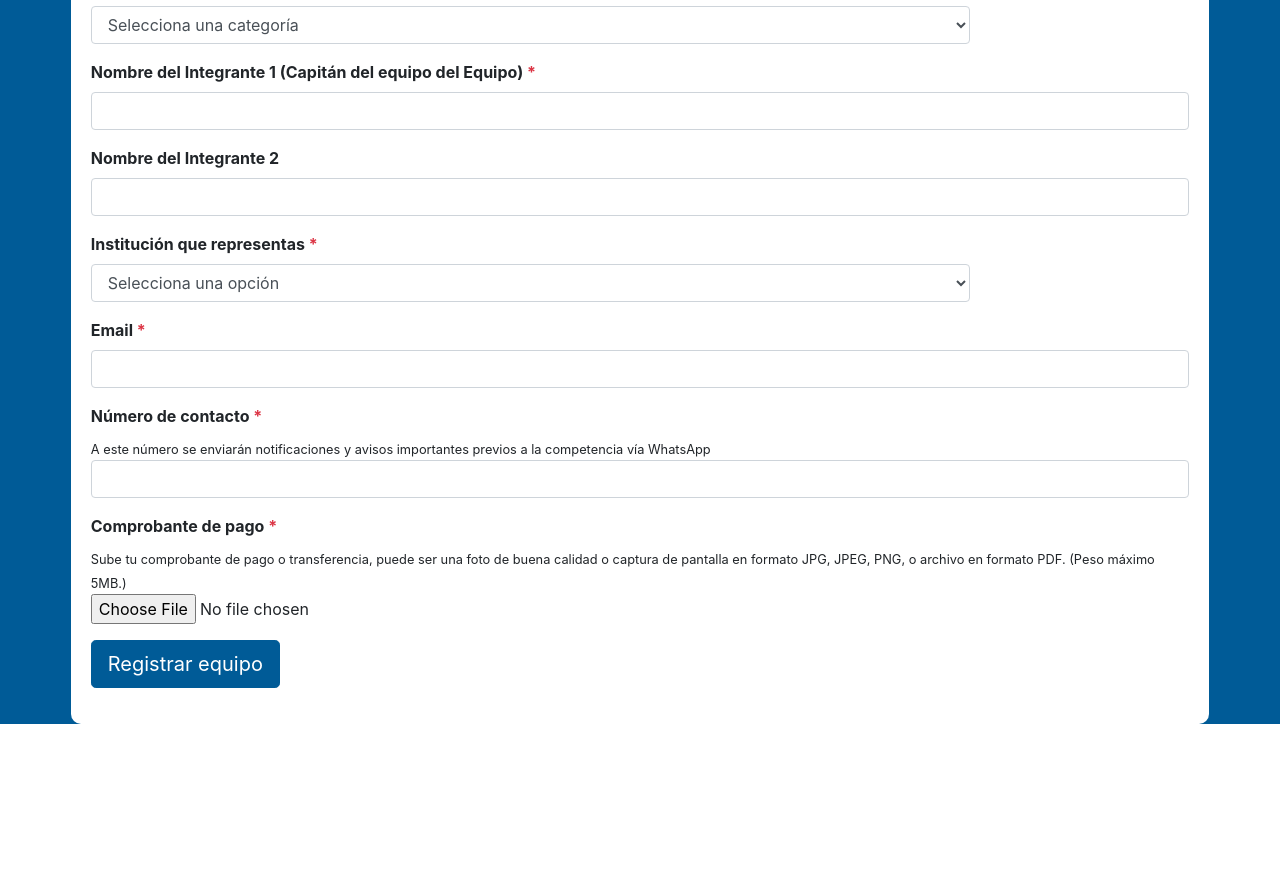
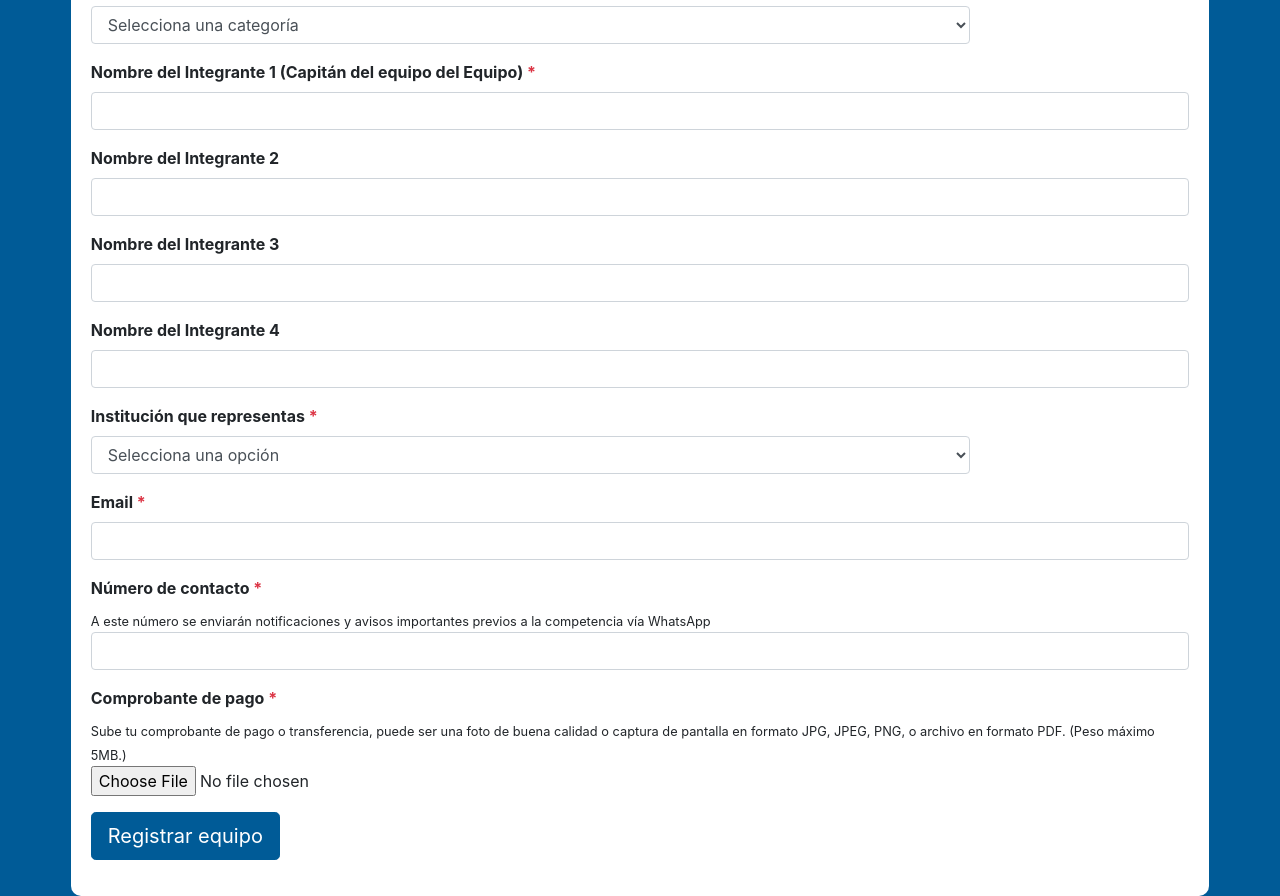
Before and after one commit to ChrisLozano86/cecybot2025, a PHP site: page /registro/index.php in a window 1280 px wide. Shown: the part 1382-2278 px from the top of the page. Before the commit the page ends 2106 px from the top, so only its background shows below. Run offline with PHP 8.4, Linux system fonts and the light colour scheme; a stand-in replaces the project's code that opens the database connection.

Commit message:
proyecto-base

```diff
--- a/registro/index.php
+++ b/registro/index.php
@@ -61,6 +61,14 @@ document.getElementById('otraInstitucion').style.display = 'block';//si no lo vo
 }
 
 }
+
+document.getElementById("categoria").addEventListener("change", function () {
+  const categoriaSeleccionada = this.value;
+  const mostrarIntegrantes = categoriaSeleccionada === "ROBOT SOCCER AMATEUR" || categoriaSeleccionada === "ROBOT SOCCER PROFESIONAL";
+
+  document.getElementById("grupo-integrante3").style.display = mostrarIntegrantes ? "block" : "none";
+  document.getElementById("grupo-integrante4").style.display = mostrarIntegrantes ? "block" : "none";
+});
 
 </script>
 
@@ -158,7 +166,7 @@ Si se realiza una transferencia electrónica de otro banco, deberá subir el com
             </div>
 
             <div class="form-group">
-            <label for="contenido">Nombre del Integrante 1 (Capitán del equipo del Equipo) <span class="text text-danger">*</span></label>
+            <label for="integrante1">Nombre del Integrante 1 (Capitán del equipo del Equipo) <span class="text text-danger">*</span></label>
             <input class="form-control" type="text" name="integrante1" id="integrante1" value="">
             <small class="text-danger error-message" id="error-integrante1"></small>
             </div>
@@ -166,6 +174,16 @@ Si se realiza una transferencia electrónica de otro banco, deberá subir el com
             <div class="form-group">
             <label for="integrante2">Nombre del Integrante 2</label>
             <input class="form-control" type="text" name="integrante2" id="integrante2" value="">
+            </div>
+
+            <div class="form-group">
+            <label for="integrante3">Nombre del Integrante 3</label>
+            <input class="form-control" type="text" name="integrante3" id="integrante3" value="">
+            </div>
+
+            <div class="form-group">
+            <label for="integrante4">Nombre del Integrante 4</label>
+            <input class="form-control" type="text" name="integrante4" id="integrante4" value="">
             </div>
 
             <div class="form-group">
```
